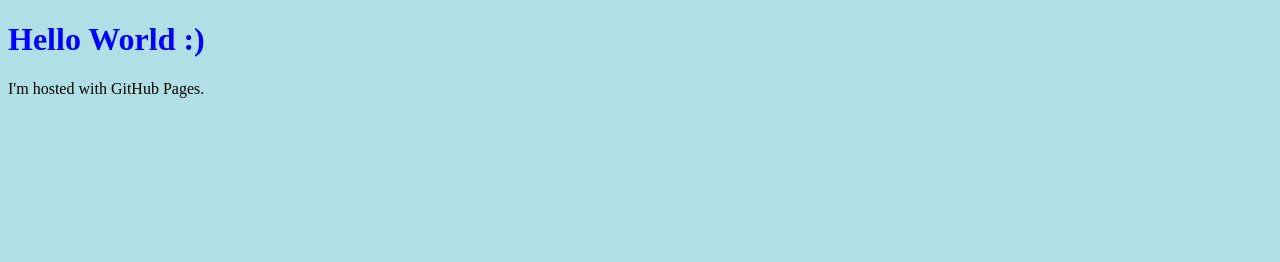
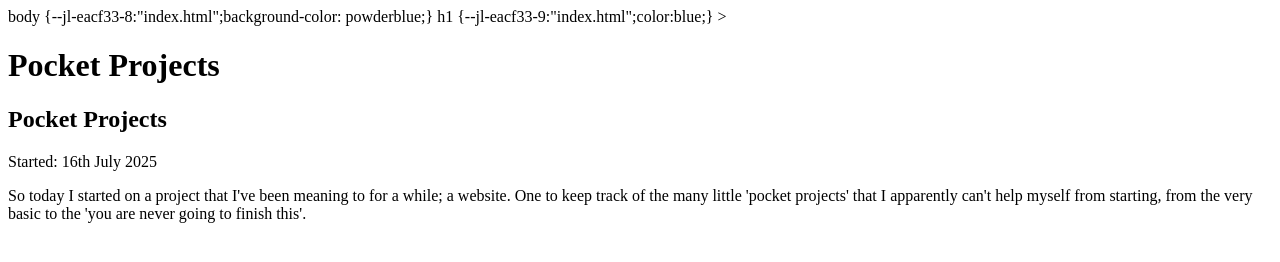
Before and after one commit to OctClark/OctClark.github.io, a plain HTML site: page index.html in a window 1280 px wide. Drawn offline with Linux system fonts and the light colour scheme.

Commit message:
Update index.html

```diff
--- a/index.html
+++ b/index.html
@@ -2,17 +2,30 @@
 <html>
 
 <head>
+
+<! this is used to comment out the following multiple lines:
 <style>
 body	{background-color: powderblue;}
 h1	{color:blue;}
 </style>
+>
+
 </head>
 
 <body>
+<script src="https://dohliam.github.io/dropin-minimal-css/switcher.js" type="text/javascript"></script>
 
-<h1>Hello World :) </h1>
-<p>I'm hosted with GitHub Pages.</p>
-<script src="https://dohliam.github.io/dropin-minimal-css/switcher.js" type="text/javascript"></script>
+<h1>Pocket Projects </h1>
+<h2>Pocket Projects </h2>
+
+<p>
+Started: 16th July 2025
+</p>
+
+<p>
+So today I started on a project that I've been meaning to for a while; a website. One to keep track of the many little 'pocket projects' that I apparently can't help myself from starting, from the very basic to the 'you are never going to finish this'.
+</p>
+
 
 </body>
 </html>
```
